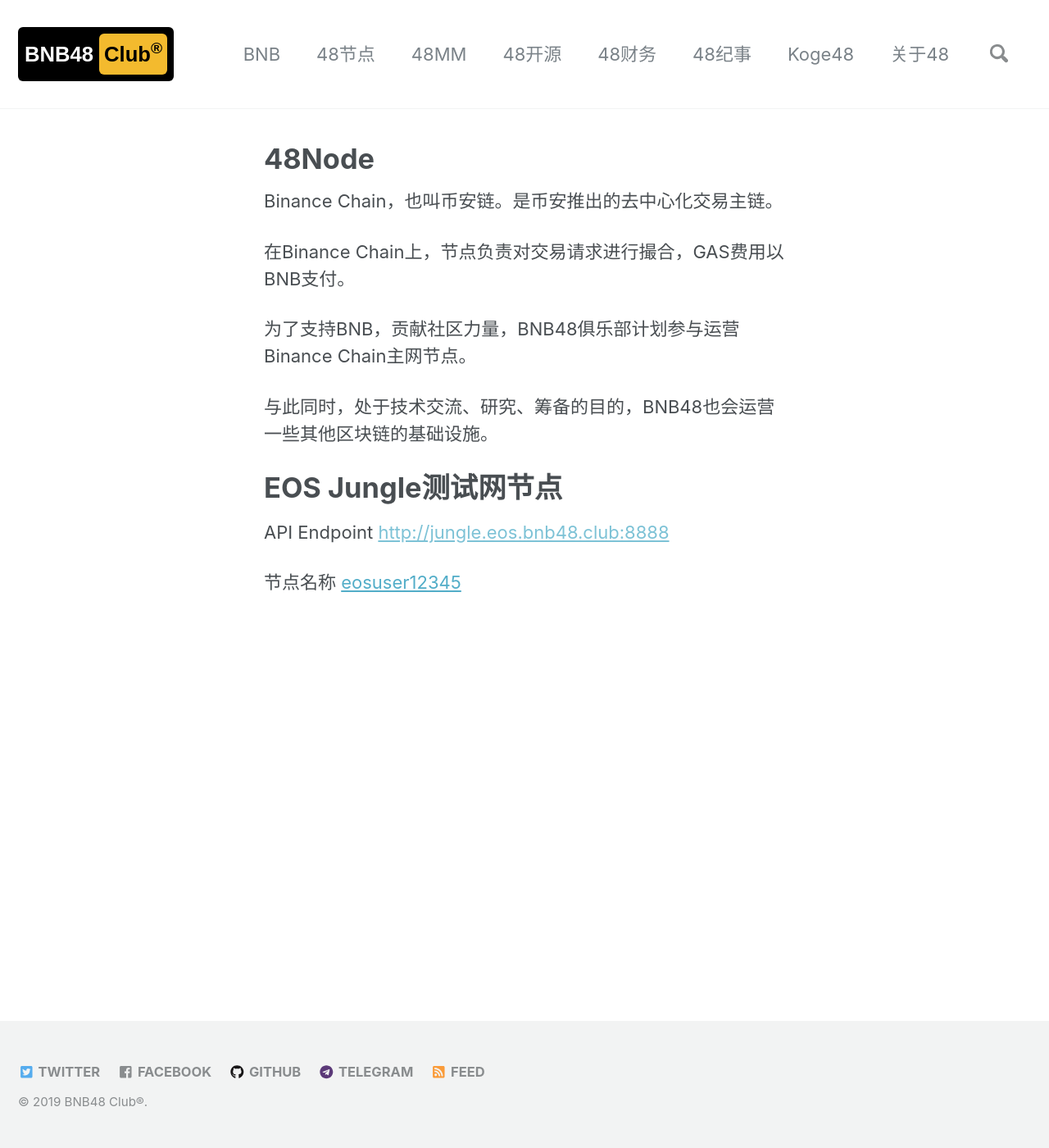
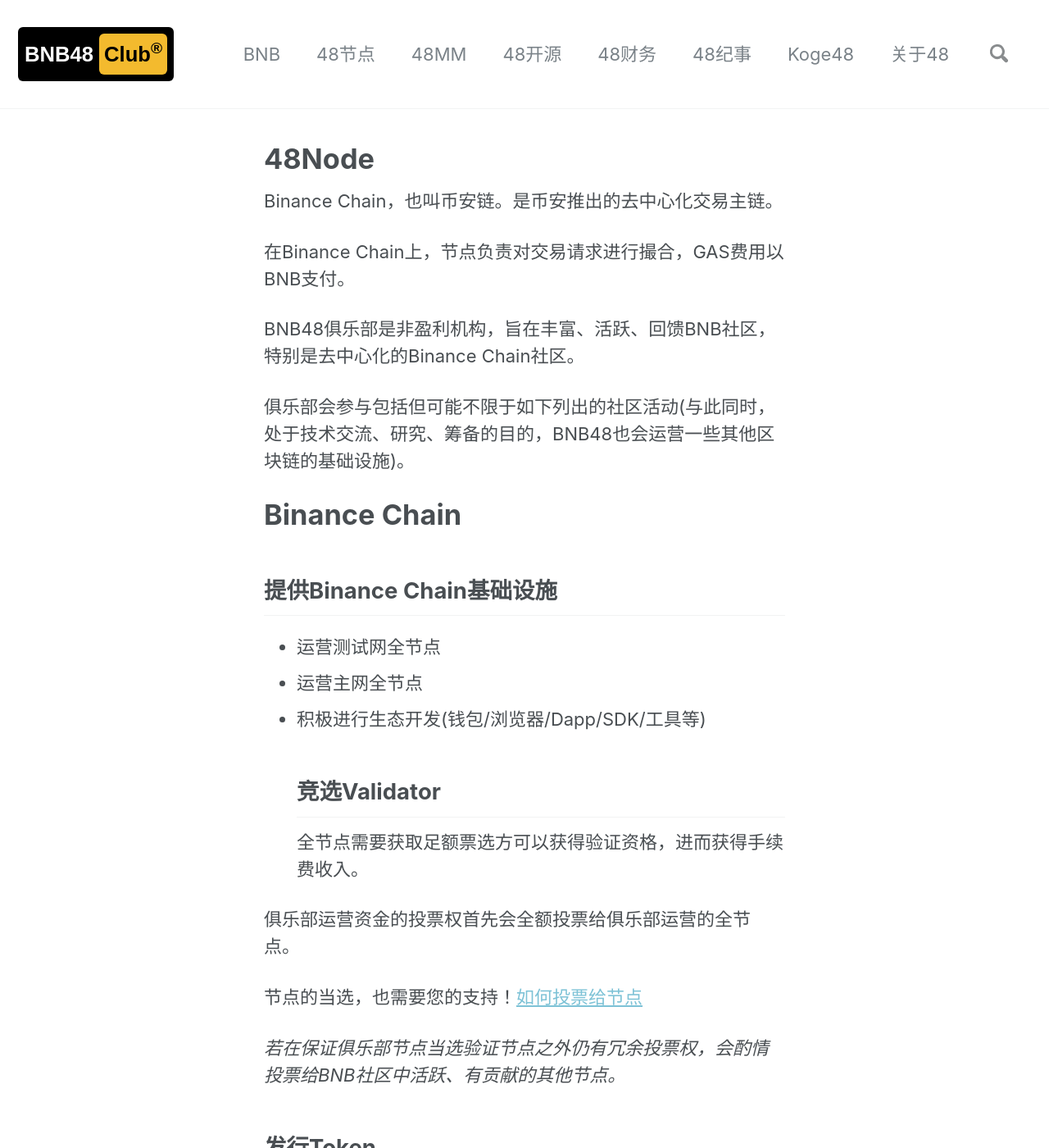
Before and after one commit to 48Club/BNB48Club.github.io, a Jekyll site: the page built from _pages/48node.md, in a window 1280 px wide and 1400 px high. Shown: the whole window at 82% size. Built offline with Jekyll 4.4.1, drawn with Linux system fonts in a browser that asks for light colours; some of the changed text lies outside the part shown.

Commit message:
split into node and finance

```diff
--- a/_pages/48node.md
+++ b/_pages/48node.md
@@ -8,11 +8,35 @@
 
 在Binance Chain上，节点负责对交易请求进行撮合，GAS费用以BNB支付。
 
-为了支持BNB，贡献社区力量，BNB48俱乐部计划参与运营Binance Chain主网节点。
+BNB48俱乐部是非盈利机构，旨在丰富、活跃、回馈BNB社区，特别是去中心化的Binance Chain社区。
 
-与此同时，处于技术交流、研究、筹备的目的，BNB48也会运营一些其他区块链的基础设施。
+俱乐部会参与包括但可能不限于如下列出的社区活动(与此同时，处于技术交流、研究、筹备的目的，BNB48也会运营一些其他区块链的基础设施)。
 
-# EOS Jungle测试网节点
+# Binance Chain
+## 提供Binance Chain基础设施
+- 运营测试网全节点
+- 运营主网全节点
+- 积极进行生态开发(钱包/浏览器/Dapp/SDK/工具等)
+## 竞选Validator
+全节点需要获取足额票选方可以获得验证资格，进而获得手续费收入。
+
+俱乐部运营资金的投票权首先会全额投票给俱乐部运营的全节点。
+
+节点的当选，也需要您的支持！[如何投票给节点]()
+
+*若在保证俱乐部节点当选验证节点之外仍有冗余投票权，会酌情投票给BNB社区中活跃、有贡献的其他节点。*
+
+## 发行Token
+在以下条件均满足之后，不再颁发新的Koge并进行总量快照，在Binance Chain上使用Token发行功能按并快照得到的总量发行Koge Token，并在Binance Chain主网上1：1映射Koge。
+  1. BNB48成功运营Binance Chain主网全节点(FullNode)
+  2. 俱乐部运营的全节点获得验证资格(Validator)
+  3. 俱乐部运营资金盈余足够支付新Token发行费用
+
+## 上线交易对
+发行Koge之后，俱乐部会择机在链上申请开设Koge/BNB交易对。
+
+# EOS
+## Jungle测试网节点
 API Endpoint [http://jungle.eos.bnb48.club:8888]()
 
 节点名称 [eosuser12345](https://jungle.eospark.com/bp/eosuser12345)
```
Also changed, not shown: _pages/48finance.md (+2 -31 lines).
